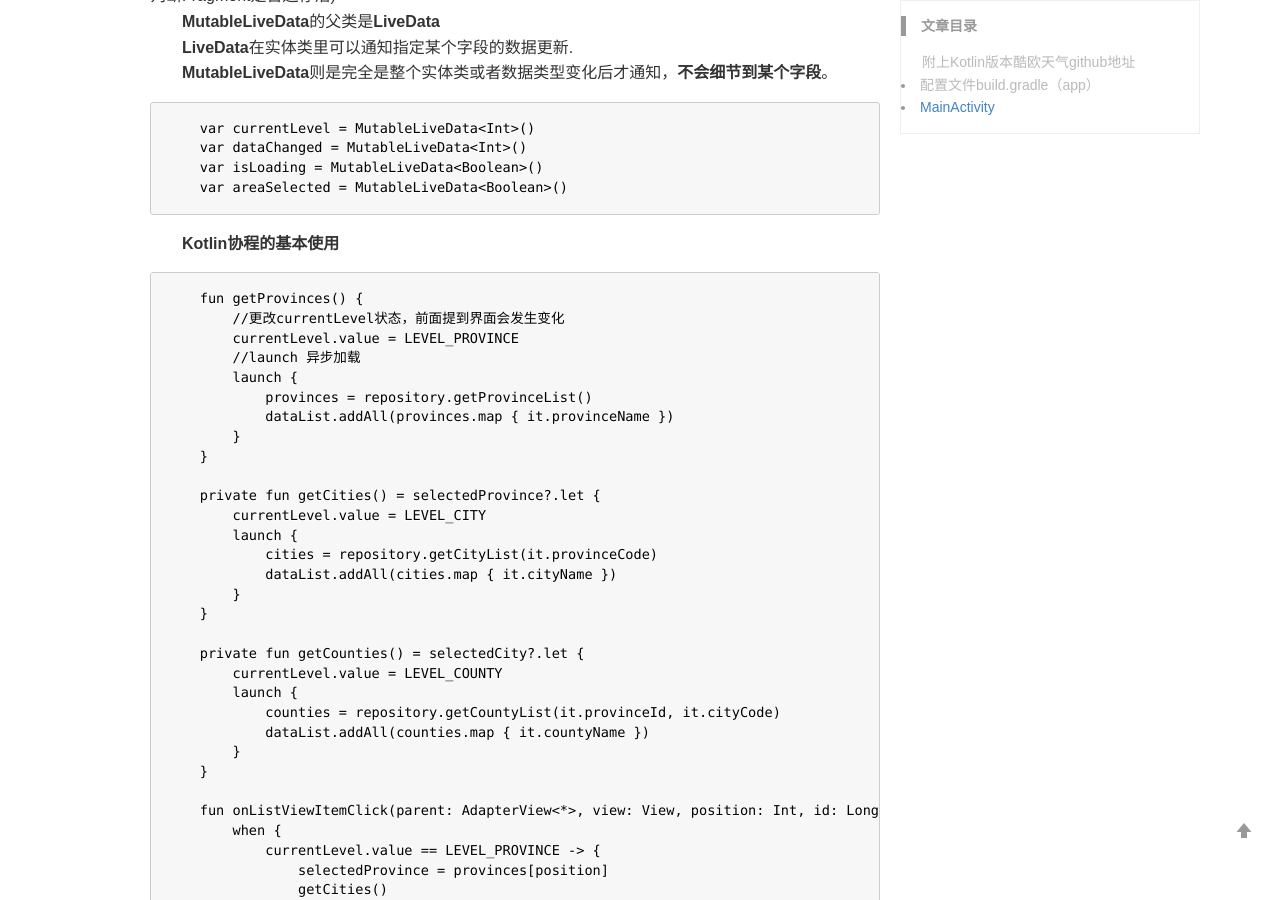
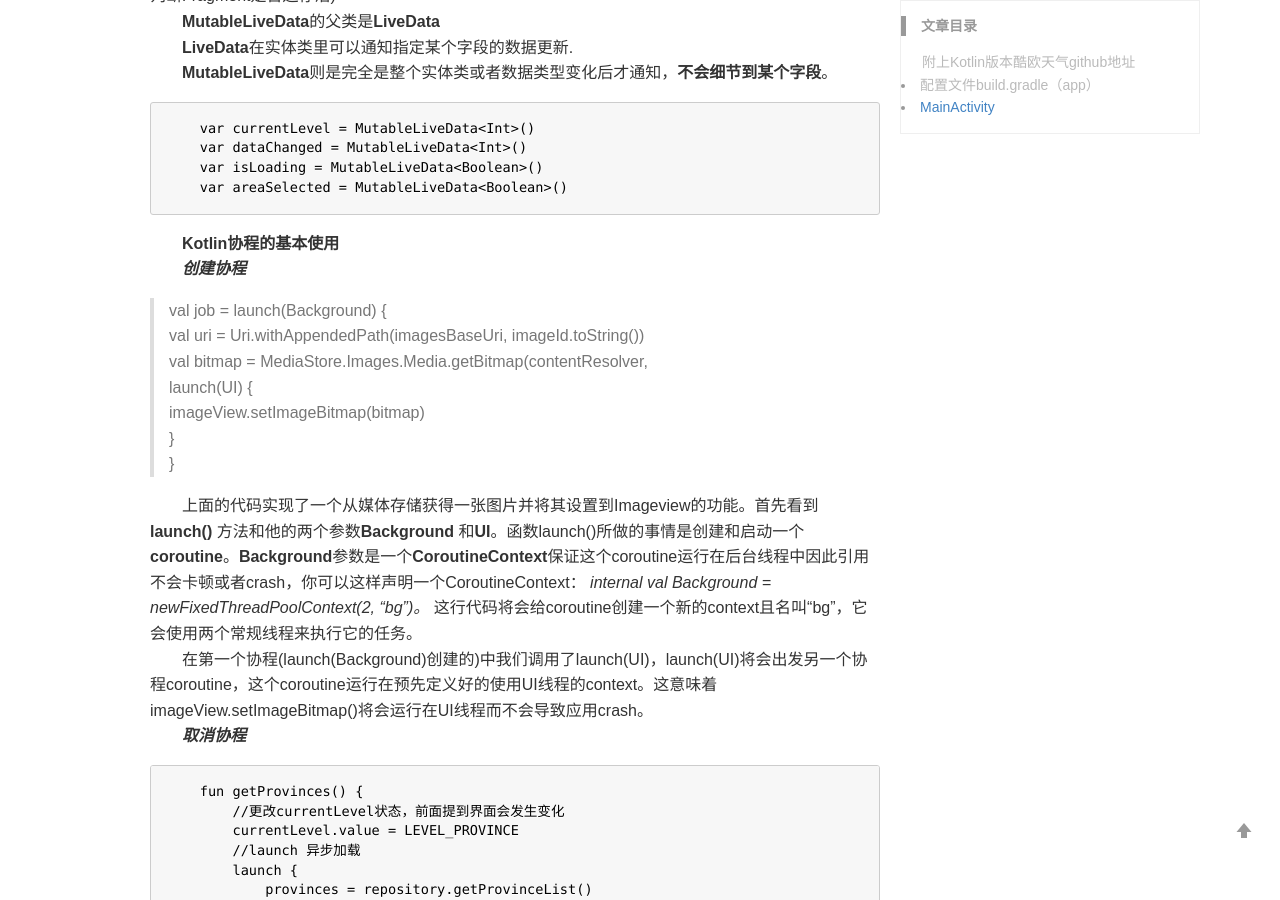
Before and after one commit to BugLiee/BugLiee.github.io, a Jekyll site: the page built from _posts/2020-05-21-blog.md, in a window 1280 px wide and 900 px high, scrolled down 4276 px. Built offline with Jekyll 4.4.1, drawn with Linux system fonts in a browser that asks for light colours; comment, search, counter and statistics services are not loaded.

Commit message:
Update 2020-05-21-blog.md

````diff
--- a/_posts/2020-05-21-blog.md
+++ b/_posts/2020-05-21-blog.md
@@ -198,6 +198,19 @@ keywords: Kotlin, MVVM
     var areaSelected = MutableLiveData<Boolean>()
 ```
 　　**Kotlin协程的基本使用**<br>
+　　***创建协程***<br>
+ > val job = launch(Background) { <br>
+ > val uri = Uri.withAppendedPath(imagesBaseUri, imageId.toString()) <br>
+ > val bitmap = MediaStore.Images.Media.getBitmap(contentResolver,  <br>
+ > launch(UI) { <br>
+ >   imageView.setImageBitmap(bitmap) <br>
+ >  } <br>
+ > } <br>
+
+　　上面的代码实现了一个从媒体存储获得一张图片并将其设置到Imageview的功能。首先看到**launch()** 方法和他的两个参数**Background** 和**UI**。函数launch()所做的事情是创建和启动一个**coroutine**。**Background**参数是一个**CoroutineContext**保证这个coroutine运行在后台线程中因此引用不会卡顿或者crash，你可以这样声明一个CoroutineContext：   *internal val Background = newFixedThreadPoolContext(2, "bg")。*  这行代码将会给coroutine创建一个新的context且名叫“bg”，它会使用两个常规线程来执行它的任务。<br>
+　　在第一个协程(launch(Background)创建的)中我们调用了launch(UI)，launch(UI)将会出发另一个协程coroutine，这个coroutine运行在预先定义好的使用UI线程的context。这意味着imageView.setImageBitmap()将会运行在UI线程而不会导致应用crash。<br>
+　　***取消协程***<br>
+
 ```Java
     fun getProvinces() {
         //更改currentLevel状态，前面提到界面会发生变化
````
